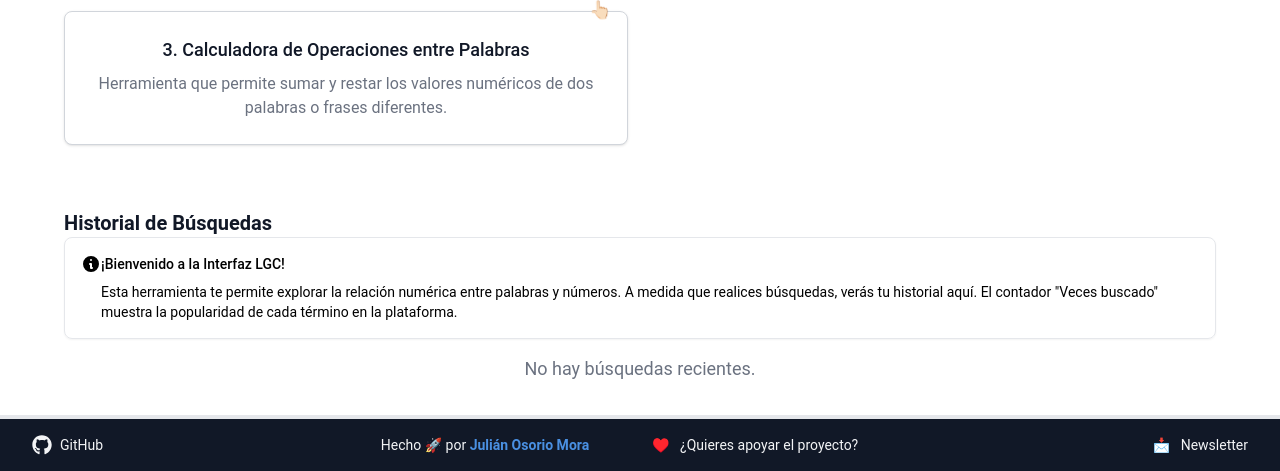
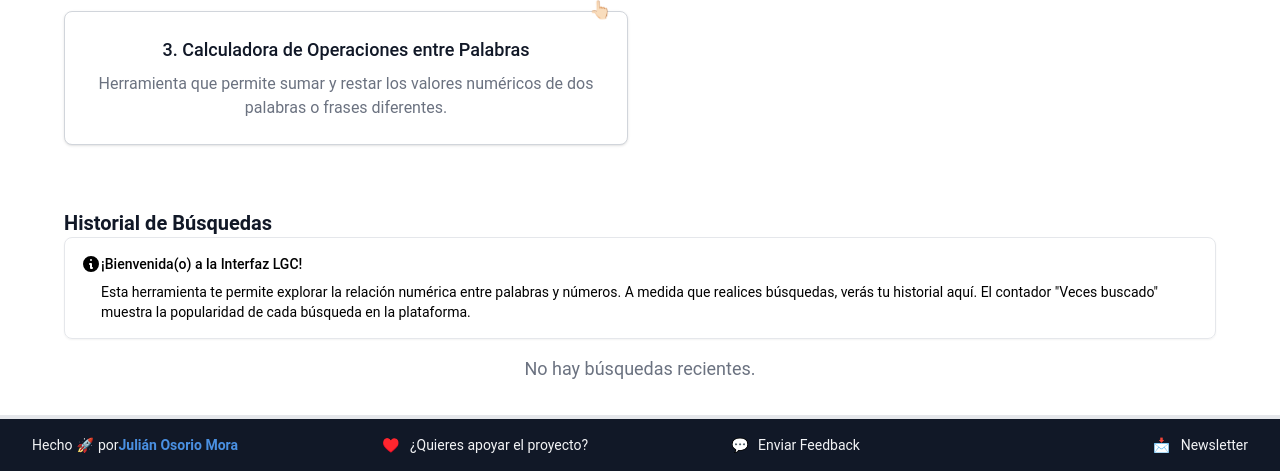
Before and after one commit to jaosomora/LGC-App, a Flask app: page / in a window 1280 px wide. Shown: the part 491-962 px from the top of the page. Run offline with Flask 3, Linux system fonts and the light colour scheme; data that the repository does not hold is empty.

Commit message:
Feature: Sistema de feedback de usuarios con almacenamiento en BD y envío por correo

```diff
--- a/app.py
+++ b/app.py
@@ -1,6 +1,16 @@
 import os
 import sys
 import subprocess
+# Importar logging
+import logging
+from dotenv import load_dotenv
+load_dotenv()  # Carga variables del archivo .env
+
+# Configurar el logger principal
+logging.basicConfig(
+    level=logging.INFO,
+    format='%(asctime)s - %(name)s - %(levelname)s - %(message)s'
+)
 
 # Verificar e instalar dependencias automáticamente
 def instalar_dependencias():
@@ -40,6 +50,12 @@ archivo_ranking = os.path.join(
 
 # Inicializar Flask
 app = Flask(__name__)
+
+# Registrar el blueprint de feedback
+from blueprints.feedback_blueprint import feedback_bp
+app.register_blueprint(feedback_bp)
+logging.info("Blueprint de feedback registrado correctamente")
+
 
 # Configuración de la base de datos SQLite
 if os.getenv("RENDER") and os.getenv("ENV") == "PRODUCTION":
--- a/requirements.txt
+++ b/requirements.txt
@@ -13,3 +13,4 @@ packaging==24.2
 SQLAlchemy==2.0.36
 typing_extensions==4.12.2
 Werkzeug==3.1.3
+python-dotenv==1.0.1
--- /dev/null
+++ b/static/js/feedback.js
@@ -0,0 +1,125 @@
+/**
+ * Funcionalidad para el modal de feedback
+ */
+document.addEventListener('DOMContentLoaded', function() {
+    // Referencias a elementos del DOM
+    const modal = document.getElementById('feedback-modal');
+    const openButton = document.getElementById('open-feedback-button');
+    const closeButton = document.getElementById('close-feedback-button');
+    const submitButton = document.getElementById('submit-feedback-button');
+    const feedbackForm = document.getElementById('feedback-form');
+    const feedbackText = document.getElementById('feedback-text');
+    const successMessage = document.getElementById('feedback-success-message');
+    const errorMessage = document.getElementById('feedback-error-message');
+
+    // Función para abrir el modal
+    function openModal() {
+        if (!modal) return;
+        modal.classList.remove('hidden');
+        // Enfocar el campo de texto
+        if (feedbackText) {
+            setTimeout(() => feedbackText.focus(), 100);
+        }
+    }
+
+    // Función para cerrar el modal
+    function closeModal() {
+        if (!modal) return;
+        modal.classList.add('hidden');
+        // Limpiar el campo de texto
+        if (feedbackText) {
+            feedbackText.value = '';
+        }
+    }
+
+    // Mostrar mensaje temporal
+    function showTemporaryMessage(element, duration = 3000) {
+        if (!element) return;
+
+        // Mostrar el mensaje
+        element.classList.remove('hidden');
+
+        // Ocultar después de la duración especificada
+        setTimeout(() => {
+            element.classList.add('hidden');
+        }, duration);
+    }
+
+    // Enviar feedback
+    function sendFeedback() {
+        // Validar que hay texto
+        if (!feedbackText || feedbackText.value.trim() === '') {
+            alert('Por favor, escribe tu feedback antes de enviar.');
+            return;
+        }
+
+        // Crear objeto FormData
+        const formData = new FormData();
+        formData.append('feedback', feedbackText.value.trim());
+
+        // Enviar datos mediante fetch - volver a usar el endpoint de correo
+        fetch('/enviar_feedback', {
+            method: 'POST',
+            body: formData
+        })
+        .then(response => {
+            if (!response.ok) {
+                throw new Error('Error en la respuesta del servidor');
+            }
+            return response.json();
+        })
+        .then(data => {
+            console.log('Feedback enviado con éxito:', data);
+
+            // Cerrar modal
+            closeModal();
+
+            // Mostrar mensaje de éxito
+            showTemporaryMessage(successMessage);
+        })
+        .catch(error => {
+            console.error('Error al enviar feedback:', error);
+
+            // Mostrar mensaje de error
+            showTemporaryMessage(errorMessage);
+        });
+    }
+
+    // Manejadores de eventos
+    if (openButton) {
+        openButton.addEventListener('click', openModal);
+    }
+
+    if (closeButton) {
+        closeButton.addEventListener('click', closeModal);
+    }
+
+    if (submitButton) {
+        submitButton.addEventListener('click', sendFeedback);
+    }
+
+    // Cerrar modal con tecla Escape
+    document.addEventListener('keydown', function(event) {
+        if (event.key === 'Escape' && modal && !modal.classList.contains('hidden')) {
+            closeModal();
+        }
+    });
+
+    // Cerrar modal al hacer clic fuera del contenido
+    if (modal) {
+        modal.addEventListener('click', function(event) {
+            if (event.target === modal) {
+                closeModal();
+            }
+        });
+    }
+
+    // También permitir enviar con Enter en el textarea
+    if (feedbackText) {
+        feedbackText.addEventListener('keydown', function(event) {
+            if (event.key === 'Enter' && event.ctrlKey) {
+                sendFeedback();
+            }
+        });
+    }
+});
--- a/templates/base.html
+++ b/templates/base.html
@@ -6,6 +6,9 @@
         <meta name="viewport" content="width=device-width, initial-scale=1.0">
         <link rel="stylesheet"
             href="{{ url_for('static', filename='css/output.css') }}">
+
+        <!-- Importar el componente de feedback -->
+        {% import 'components/feedback_modal.html' as feedback_modal %}
 
         <title>{% block title %}Explora el Potencial y la Frecuencia de las
             Palabras{% endblock %}</title>
@@ -129,62 +132,52 @@
             <div class="max-w-7xl mx-auto px-8 py-4">
                 <div
                     class="grid grid-cols-1 sm:grid-cols-4 gap-6 items-center text-sm">
-                        <!-- Izquierda: GitHub -->
-                        <div
-                            class="flex justify-center sm:justify-start space-x-4">
-                            <a href="https://github.com/jaosomora/LGC-App"
-                                target="_blank" rel="noopener noreferrer"
-                                class="hover:underline flex items-center hover:text-primary-600 dark:hover:text-primary-400">
-                                <svg class="w-5 h-5 mr-2"
-                                    xmlns="http://www.w3.org/2000/svg"
-                                    viewBox="0 0 496 512">
-                                    <path fill="currentColor"
-                                        d="M165.9 397.4c0 2-2.3 3.6-5.2 3.6-3.3.3-5.6-1.3-5.6-3.6 0-2 2.3-3.6 5.2-3.6 3-.3 5.6 1.3 5.6 3.6zm-31.1-4.5c-.7 2 1.3 4.3 4.3 4.9 2.6 1 5.6 0 6.2-2s-1.3-4.3-4.3-5.2c-2.6-.7-5.5.3-6.2 2.3zm44.2-1.7c-2.9.7-4.9 2.6-4.6 4.9.3 2 2.9 3.3 5.9 2.6 2.9-.7 4.9-2.6 4.6-4.6-.3-1.9-3-3.2-5.9-2.9zM244.8 8C106.1 8 0 113.3 0 252c0 110.9 69.8 205.8 169.5 239.2 12.8 2.3 17.3-5.6 17.3-12.1 0-6.2-.3-40.4-.3-61.4 0 0-70 15-84.7-29.8 0 0-11.4-29.1-27.8-36.6 0 0-22.9-15.7 1.6-15.4 0 0 24.9 2 38.6 25.8 21.9 38.6 58.6 27.5 72.9 20.9 2.3-16 8.8-27.1 16-33.7-55.9-6.2-112.3-14.3-112.3-110.5 0-27.5 7.6-41.3 23.6-58.9-2.6-6.5-11.1-33.3 2.6-67.9 20.9-6.5 69 27 69 27 20-5.6 41.5-8.5 62.8-8.5s42.8 2.9 62.8 8.5c0 0 48.1-33.6 69-27 13.7 34.7 5.2 61.4 2.6 67.9 16 17.7 25.8 31.5 25.8 58.9 0 96.5-58.9 104.2-114.8 110.5 9.2 7.9 17 22.9 17 46.4 0 33.7-.3 75.4-.3 83.6 0 6.5 4.6 14.4 17.3 12.1C428.2 457.8 496 362.9 496 252 496 113.3 383.5 8 244.8 8z"></path>
-                                </svg>
-                                GitHub
-                            </a>
-                        </div>
-
-                        <!-- Centro: Créditos -->
-                        <div
-                            class="flex justify-center sm:justify-center text-center sm:text-left">
-                            <p class="text-sm">
-                                Hecho 🚀 por
-                                <a
-                                    href="https://www.instagram.com/julianosoriomora/"
+                    <!-- Hecho por -->
+                    <div class="flex justify-center sm:justify-start">
+                        <p class="text-sm flex items-center">
+                            Hecho <span class="mx-1">🚀</span> por
+                            <a href="https://www.instagram.com/julianosoriomora/"
                                 target="_blank"
-                                    class="hover:underline font-semibold text-primary dark:text-primary-400">
+                                class="ml-1 hover:underline font-semibold text-primary dark:text-primary-400">
                                 Julián Osorio Mora
                             </a>
                         </p>
                     </div>
 
-                        <!-- Nueva opción: ¿Quieres apoyar el proyecto? -->
-                        <div class="flex justify-center sm:justify-start">
+                    <!-- ¿Quieres apoyar el proyecto? -->
+                    <div class="flex justify-center sm:justify-center">
                         <a href="https://ko-fi.com/julianosoriom"
                             target="_blank" rel="noopener noreferrer"
                             class="hover:underline flex items-center hover:text-primary-600 dark:hover:text-primary-400">
-                                <span
-                                    class="w-5 h-5 mr-2 inline-block">♥️</span>
+                            <span class="w-5 h-5 mr-2 inline-block">♥️</span>
                             ¿Quieres apoyar el proyecto?
                         </a>
                     </div>
 
-                        <!-- Derecha: Newsletter -->
+                    <!-- Enviar Feedback -->
+                    <div class="flex justify-center sm:justify-center">
+                        <button id="open-feedback-button"
+                            class="hover:underline flex items-center hover:text-primary-600 dark:hover:text-primary-400 bg-transparent border-none cursor-pointer text-sm">
+                            <span class="w-5 h-5 mr-2 inline-block">💬</span>
+                            Enviar Feedback
+                        </button>
+                    </div>
+
+                    <!-- Newsletter -->
                     <div class="flex justify-center sm:justify-end">
-                            <a
-                                href="https://www.julianosoriom.com/newsletter-lgc"
+                        <a href="https://www.julianosoriom.com/newsletter-lgc"
                             target="_blank" rel="noopener noreferrer"
                             class="hover:underline flex items-center hover:text-primary-600 dark:hover:text-primary-400">
-                                <span
-                                    class="w-5 h-5 mr-2 inline-block">📩</span>
-                                <!-- Asegúrate de que el icono esté envuelto en un span -->
+                            <span class="w-5 h-5 mr-2 inline-block">📩</span>
                             Newsletter
                         </a>
                     </div>
                 </div>
             </div>
         </footer>
+
+            <!-- Renderizar el modal de feedback -->
+            {{ feedback_modal.feedback_modal() }}
 
             <!-- Scripts -->
             <script>
@@ -213,6 +206,9 @@
         });
     });
     </script>
+
+            <!-- Script para el modal de feedback -->
+            <script src="{{ url_for('static', filename='js/feedback.js') }}"></script>
         </body>
 
     </html>
--- /dev/null
+++ b/templates/components/feedback_modal.html
@@ -0,0 +1,50 @@
+{% macro feedback_modal() %}
+<!-- Modal de feedback -->
+<div id="feedback-modal" class="fixed inset-0 bg-black/50 backdrop-blur-sm z-50 flex items-center justify-center hidden">
+    <div class="bg-white dark:bg-gray-800 rounded-lg shadow-xl max-w-md w-full mx-4">
+        <!-- Encabezado del modal -->
+        <div class="relative px-6 py-4 border-b border-gray-200 dark:border-gray-700">
+            <h3 class="text-xl font-semibold text-gray-900 dark:text-gray-100">
+                Enviar Feedback
+            </h3>
+            <!-- Botón para cerrar modal -->
+            <button id="close-feedback-button" class="absolute top-4 right-4 text-gray-500 dark:text-gray-400 hover:text-gray-700 dark:hover:text-gray-200 transition-colors">
+                <svg xmlns="http://www.w3.org/2000/svg" class="h-5 w-5" viewBox="0 0 20 20" fill="currentColor">
+                    <path fill-rule="evenodd" d="M4.293 4.293a1 1 0 011.414 0L10 8.586l4.293-4.293a1 1 0 111.414 1.414L11.414 10l4.293 4.293a1 1 0 01-1.414 1.414L10 11.414l-4.293 4.293a1 1 0 01-1.414-1.414L8.586 10 4.293 5.707a1 1 0 010-1.414z" clip-rule="evenodd" />
+                </svg>
+            </button>
+        </div>
+
+        <!-- Cuerpo del modal -->
+        <div class="px-6 py-4">
+            <p class="text-gray-600 dark:text-gray-400 text-sm mb-4">
+                Ayúdanos a mejorar compartiendo tu experiencia con Interfaz LGC. ¿Qué funcionalidades te gustaría ver? ¿Cómo podríamos mejorar tu experiencia?
+            </p>
+
+            <form id="feedback-form" class="space-y-4">
+                <div>
+                    <textarea id="feedback-text" rows="4" placeholder="Escribe tu feedback aquí..."
+                        class="w-full px-3 py-2 border border-gray-300 dark:border-gray-600 rounded-lg shadow-sm focus:ring-primary-500 focus:border-primary-500 bg-white dark:bg-gray-700 text-gray-900 dark:text-gray-100 placeholder-gray-400"></textarea>
+                </div>
+
+                <div class="flex justify-end">
+                    <button type="button" id="submit-feedback-button"
+                        class="bg-primary-600 hover:bg-primary-700 text-white font-semibold py-2 px-5 rounded-lg shadow-md hover:shadow-lg transition-all">
+                        Enviar Feedback
+                    </button>
+                </div>
+            </form>
+        </div>
+    </div>
+</div>
+
+<!-- Mensaje de éxito -->
+<div id="feedback-success-message" class="fixed bottom-4 right-4 bg-green-500 text-white px-4 py-2 rounded-lg shadow-lg hidden">
+    Gracias por tu feedback
+</div>
+
+<!-- Mensaje de error -->
+<div id="feedback-error-message" class="fixed bottom-4 right-4 bg-red-500 text-white px-4 py-2 rounded-lg shadow-lg hidden">
+    Error al enviar feedback
+</div>
+{% endmacro %}
--- a/templates/menu.html
+++ b/templates/menu.html
@@ -162,11 +162,11 @@
                 </div>
                 <div class="ml-3">
                     <h3 class="text-sm font-medium text-blue-800 dark:text-blue-300">
-                        ¡Bienvenido a la Interfaz LGC!
+                        ¡Bienvenida(o) a la Interfaz LGC!
                     </h3>
                     <div class="mt-2 text-sm text-blue-700 dark:text-blue-400">
                         <p>
-                            Esta herramienta te permite explorar la relación numérica entre palabras y números. A medida que realices búsquedas, verás tu historial aquí. El contador "Veces buscado" muestra la popularidad de cada término en la plataforma.
+                            Esta herramienta te permite explorar la relación numérica entre palabras y números. A medida que realices búsquedas, verás tu historial aquí. El contador "Veces buscado" muestra la popularidad de cada búsqueda en la plataforma.
                         </p>
                     </div>
                 </div>
```
Also changed, not shown: blueprints/feedback_blueprint.py (added, +161 -0 lines), CHANGELOG.md, README.md, blueprints/__init__.py (added), 1 other file. Lines whose indentation alone changed are shown as unchanged.
